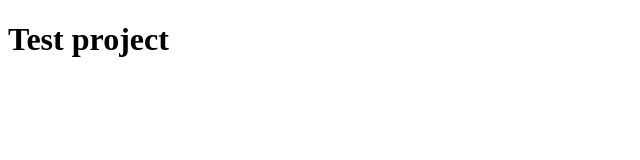
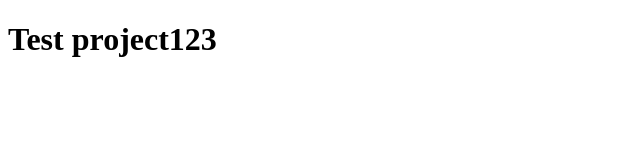
Before and after one commit to voronvasia/test-project, a plain HTML site: page index.html in a window 1280 px wide. Shown: the full height of the page, 0-640 px from the left. Drawn offline with Linux system fonts and the light colour scheme.

Commit message:
Update index.html

```diff
--- a/index.html
+++ b/index.html
@@ -7,6 +7,6 @@
     <title>Test project</title>
   </head>
   <body>
-    <h1>Test project</h1>
+    <h1>Test project123</h1>
   </body>
 </html>
```
